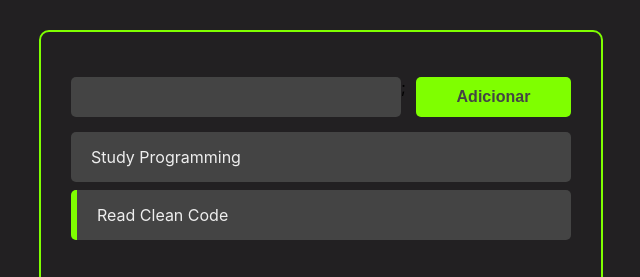
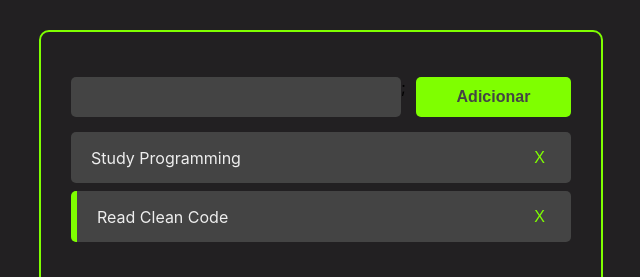
Before and after one commit to Vini03-Alcantra/Todo_list_React, a React (Create React App) app: page / in a window 1280 px wide. Shown: the top 277 px of the page, without its empty margins (319-959 px from the left). Built offline with nearby package versions, Linux system fonts and the light colour scheme.

Commit message:
Realizando deleçao

```diff
--- a/src/App.js
+++ b/src/App.js
@@ -42,11 +42,20 @@
     setTasks(newTasks)
   }
 
+  const handleTaskDeletion = (taskId) => {
+    const newTasks = tasks.filter((task) => task.id !== taskId)
+    setTasks(newTasks)
+  }
+
   return (
     <>
       <div className="container">
         <AddTask handleTaskAddition={handleTaskAddition} />
-        <Tasks tasks={tasks} handleTaskClick={handleTaskClick}/>
+        <Tasks
+          tasks={tasks}
+          handleTaskClick={handleTaskClick}
+          handleTaskDeletion={handleTaskDeletion}
+        />
       </div>
     </>
   )
--- a/src/components/Task.css
+++ b/src/components/Task.css
@@ -12,3 +12,10 @@
 .task-title{
     cursor: pointer;
 }
+
+.remove-task-button{
+    background-color: #444;
+    border: none;
+    font-size: 16px;
+    color: chartreuse;
+}
--- a/src/components/Task.js
+++ b/src/components/Task.js
@@ -1,7 +1,7 @@
 import React from "react";
 import "./Task.css"
 
-const Task = ({task, handleTaskClick}) => {
+const Task = ({task, handleTaskClick, handleTaskDeletion}) => {
     return (
         <div
             className="task-container"
@@ -10,6 +10,16 @@
         <div className="task-title" onClick={() => handleTaskClick(task.id)}>
             {task.title}
         </div>
+
+        <div className="buttons-container">
+            <button
+                className="remove-task-button"
+                onClick={() => handleTaskDeletion(task.id)}
+            >
+                    X
+                </button>
+        </div>
+
     </div>
     )
 }
--- a/src/components/Tasks.js
+++ b/src/components/Tasks.js
@@ -1,11 +1,11 @@
 import React from "react";
 import Task from "./Task";
 
-const Tasks = ({tasks, handleTaskClick}) => {
+const Tasks = ({tasks, handleTaskClick, handleTaskDeletion}) => {
     return (
         <>
             {tasks.map((task) => (
-                <Task task={task} handleTaskClick={handleTaskClick} />
+                <Task task={task} handleTaskClick={handleTaskClick} handleTaskDeletion={handleTaskDeletion} />
             ))}
         </>
     )
```
